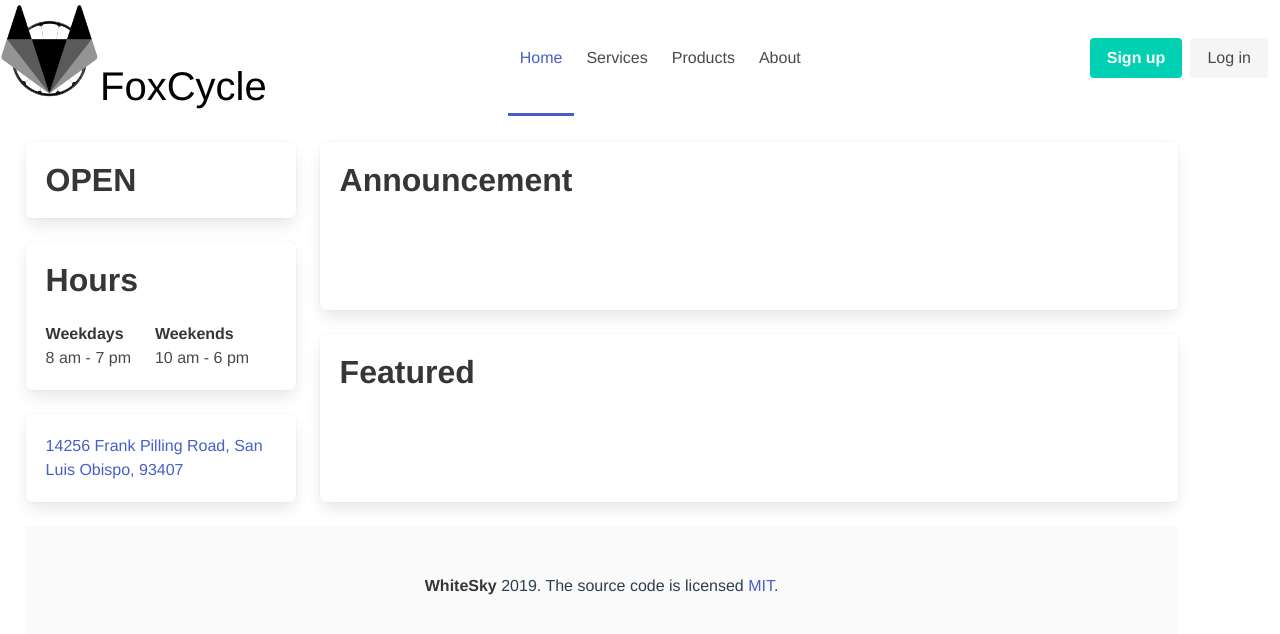
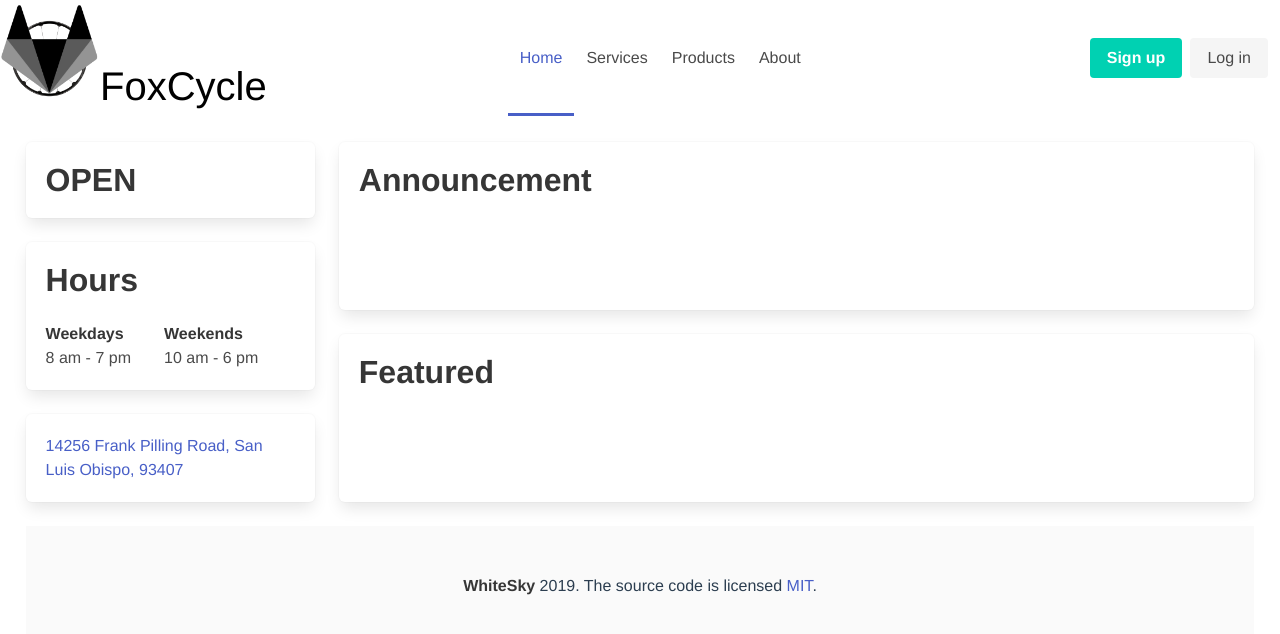
Before and after one commit to jkrisfox/projectTemplate, a Vue app in the folder client/: page / in a window 1280 px wide. Shown: the top 634 px of the page. Built offline with nearby package versions, Linux system fonts and the light colour scheme.

Commit message:
margins fixed

```diff
--- a/client/src/views/Home.vue
+++ b/client/src/views/Home.vue
@@ -62,6 +62,8 @@ export default class Home extends Vue {}
 
 <style scoped lang="scss">
   .home {
+    max-width: unset;
+    width: unset;
     margin: 2%;
   }
 </style>
```
